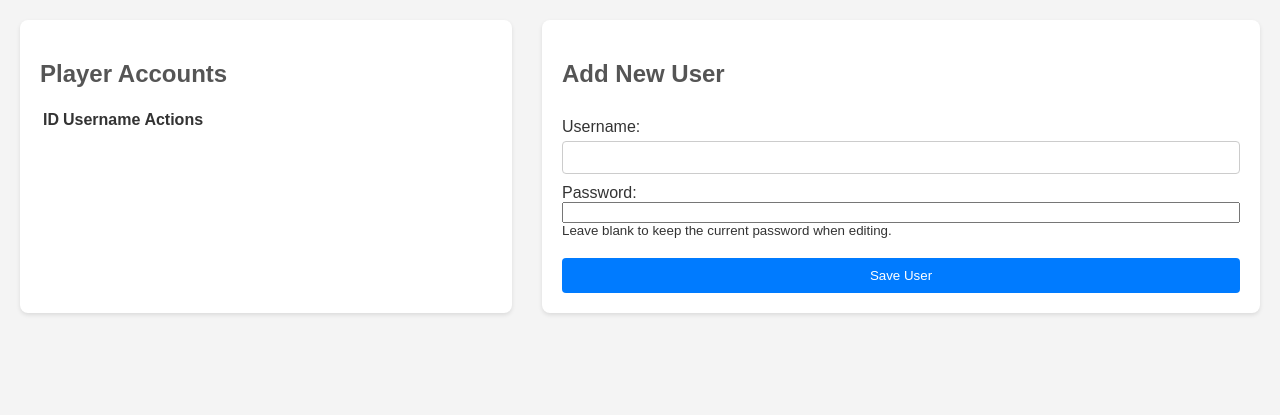
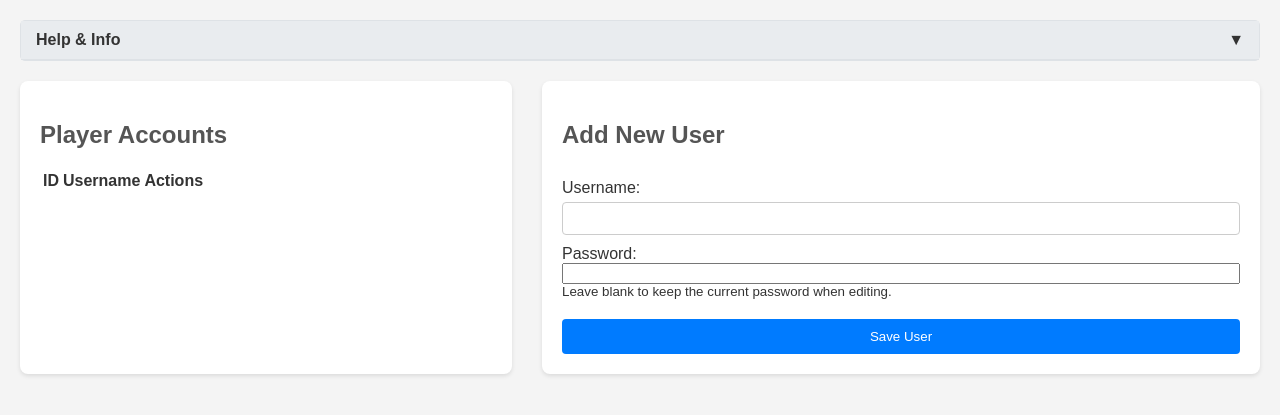
Before and after one commit to zeighy/termi-story, a PHP site: page /users.php in a window 1280 px wide. Shown: the part 100-515 px from the top of the page. Run offline with PHP 8.4, Linux system fonts and the light colour scheme; the visitor is signed in with stand-in values (Sample User, id 1); data that the repository does not hold is empty.

Commit message:
feat: Add collapsible help sections to admin pages
This commit introduces collapsible help sections to each of the main admin pages (Filesystem, User Management, and Theme Editor).

Key changes:
- Added a reusable CSS class for the help section to `admin/assets/admin.css`.
- Added HTML and JavaScript to `admin/index.php`, `admin/users.php`, and `admin/theme.php` to implement the collapsible sections.
- Each help section contains page-specific instructions, including clarifying that the file tree requires a right-click for edit/delete actions.
- Reverted a previous change that made left-clicking a file open the edit modal, per user request.

This change improves the usability of the admin panel by providing clear, on-page guidance for administrators.

```diff
--- a/admin/assets/admin.css
+++ b/admin/assets/admin.css
@@ -146,3 +146,28 @@ button:hover {
     padding: 8px 15px;
     border-radius: 4px;
 }
+
+.help-section {
+    background-color: #f8f9fa;
+    border: 1px solid #dee2e6;
+    border-radius: 5px;
+    margin-bottom: 20px;
+}
+.help-title {
+    padding: 10px 15px;
+    cursor: pointer;
+    font-weight: bold;
+    background-color: #e9ecef;
+    border-bottom: 1px solid #dee2e6;
+}
+.help-title::after {
+    content: ' ▼';
+    float: right;
+}
+.help-content {
+    padding: 15px;
+    display: none;
+}
+.help-content p {
+    margin-top: 0;
+}
--- a/admin/assets/admin.js
+++ b/admin/assets/admin.js
@@ -68,8 +68,10 @@ $(function () {
             parentIdInput.value = node.id;
             selectedDirName.textContent = node.text;
         } else {
-            // If a file is selected, open the edit modal
-            openEditModal(node.id);
+            // If a file is selected, set the parent to the file's parent
+            parentIdInput.value = node.parent;
+            const parentNode = $('#fs-tree').jstree(true).get_node(node.parent);
+            selectedDirName.textContent = parentNode ? parentNode.text : '/';
         }
     });
 
--- a/admin/users.php
+++ b/admin/users.php
@@ -28,6 +28,18 @@ $users = $admin->getAllUsers();
             <a href="users.php" class="nav-link">User Management</a>
             <a href="theme.php" class="nav-link">Theme Editor</a>
             <a href="logout.php">Logout</a>
+        </div>
+    </div>
+
+    <div class="help-section">
+        <div class="help-title">Help & Info</div>
+        <div class="help-content">
+            <p>This page allows you to manage user accounts. Users created here can log in to the public-facing terminal.</p>
+            <ul>
+                <li><b>Add User:</b> Use the "Add New User" form on the right to create a new user. A password is required.</li>
+                <li><b>Edit User:</b> Click the "Edit" button next to a user to load their details into the form. You can update their username and password. If the password field is left blank, their current password will be kept.</li>
+                <li><b>Delete User:</b> Click the "Delete" button to permanently remove a user account.</li>
+            </ul>
         </div>
     </div>
 
@@ -77,5 +89,19 @@ $users = $admin->getAllUsers();
     </div>
 
     <script src="assets/users.js"></script>
+    <script>
+        document.querySelectorAll('.help-title').forEach(item => {
+            item.addEventListener('click', event => {
+                const content = item.nextElementSibling;
+                if (content.style.display === "block") {
+                    content.style.display = "none";
+                    item.classList.remove('open');
+                } else {
+                    content.style.display = "block";
+                    item.classList.add('open');
+                }
+            });
+        });
+    </script>
 </body>
 </html>
```
Also changed, not shown: admin/index.php (+27 -0 lines), admin/theme.php (+25 -0 lines).
